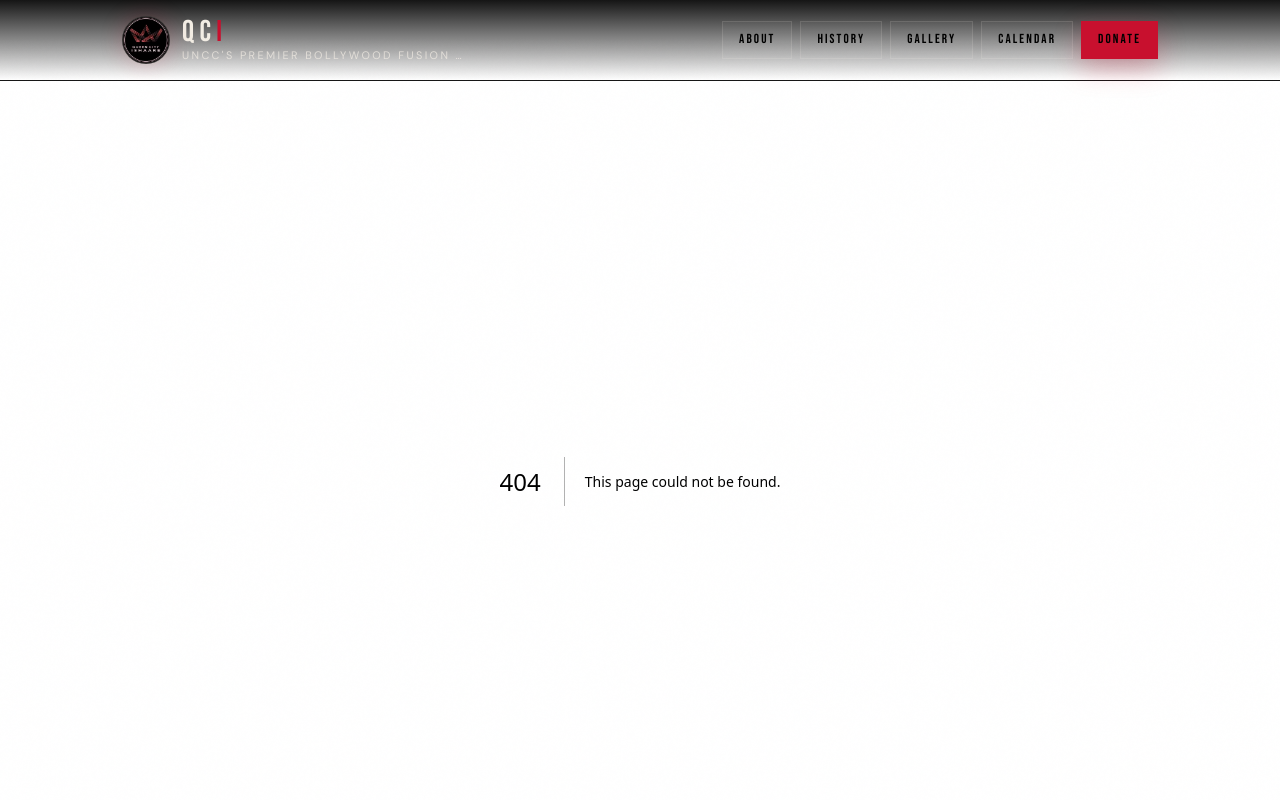
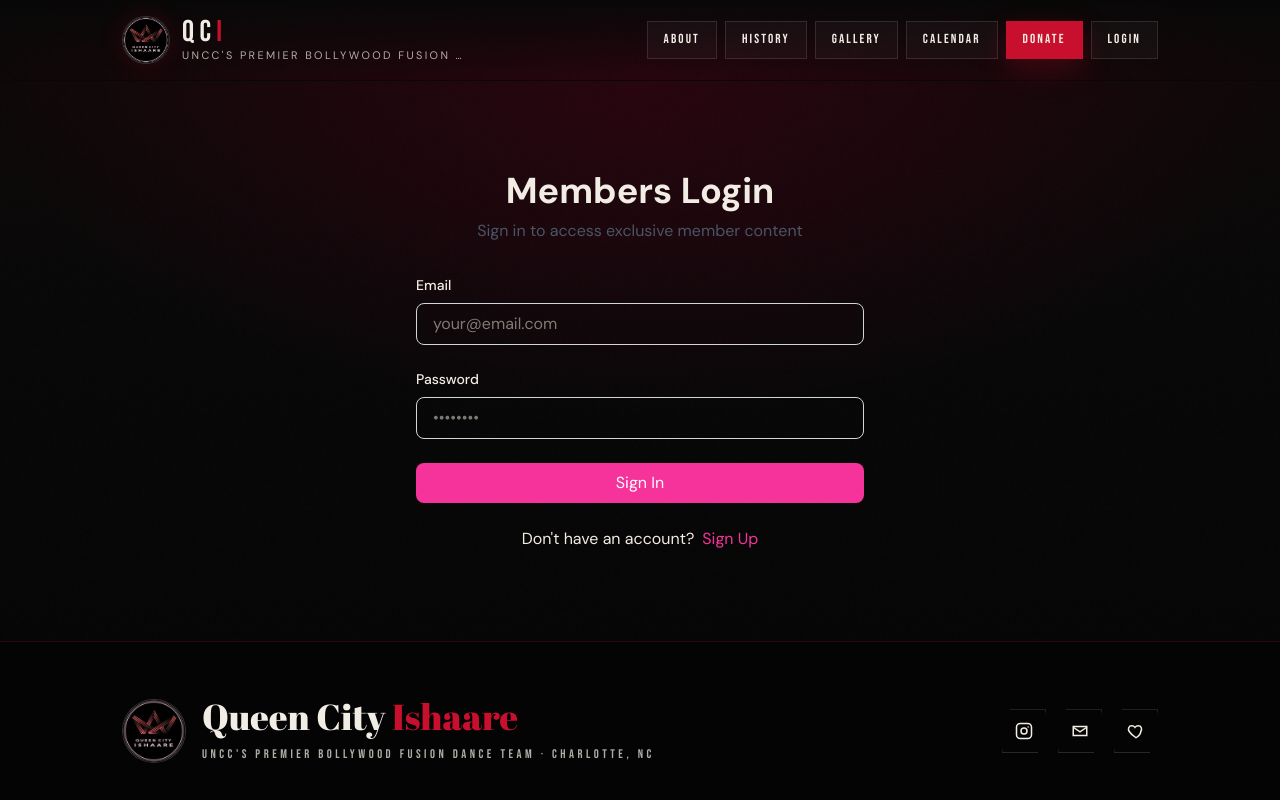
Before and after one commit to HemanthSud/QCI, a Next.js app: page /auth in a window 1280 px wide. Before the commit this address had no page. Shown: the top 800 px of the page. Built offline with nearby package versions, Linux system fonts and the light colour scheme; no server answers.

Commit message:
Add Supabase authentication and members-only page

```diff
--- a/index.html
+++ b/index.html
@@ -24,7 +24,7 @@
     background: var(--black);
     color: var(--cream);
     font-family: 'DM Sans', sans-serif;
-    overflow-x: hidden;
+    overflow-x: hidden
     cursor: none;
   }
 
--- a/package.json
+++ b/package.json
@@ -9,6 +9,7 @@
     "lint": "eslint"
   },
   "dependencies": {
+    "@supabase/supabase-js": "^2.104.0",
     "next": "16.2.4",
     "react": "19.2.4",
     "react-dom": "19.2.4"
--- /dev/null
+++ b/src/app/auth/page.tsx
@@ -0,0 +1,102 @@
+"use client";
+
+import { useState } from "react";
+import { useRouter } from "next/navigation";
+import { useAuth } from "@/components/auth-context";
+
+export default function AuthPage() {
+  const [email, setEmail] = useState("");
+  const [password, setPassword] = useState("");
+  const [isSignUp, setIsSignUp] = useState(false);
+  const [error, setError] = useState("");
+  const [loading, setLoading] = useState(false);
+  const { signIn, signUp } = useAuth();
+  const router = useRouter();
+
+  const handleSubmit = async (e: React.FormEvent) => {
+    e.preventDefault();
+    setError("");
+    setLoading(true);
+
+    try {
+      if (isSignUp) {
+        await signUp(email, password);
+        alert(
+          "Check your email to confirm your account before logging in!"
+        );
+      } else {
+        await signIn(email, password);
+        router.push("/members");
+      }
+    } catch (err) {
+      setError(err instanceof Error ? err.message : "An error occurred");
+    } finally {
+      setLoading(false);
+    }
+  };
+
+  return (
+    <div className="min-h-[70vh] flex items-center justify-center px-4">
+      <div className="w-full max-w-md">
+        <h1 className="text-4xl font-bold mb-2 text-center font-abril-fatface">
+          {isSignUp ? "Join QCI Members" : "Members Login"}
+        </h1>
+        <p className="text-center text-gray-600 mb-8">
+          {isSignUp
+            ? "Create an account to access exclusive member content"
+            : "Sign in to access exclusive member content"}
+        </p>
+
+        <form onSubmit={handleSubmit} className="space-y-6">
+          <div>
+            <label className="block text-sm font-medium mb-2">Email</label>
+            <input
+              type="email"
+              required
+              value={email}
+              onChange={(e) => setEmail(e.target.value)}
+              className="w-full px-4 py-2 border border-gray-300 rounded-lg focus:outline-none focus:ring-2 focus:ring-pink-500"
+              placeholder="your@email.com"
+            />
+          </div>
+
+          <div>
+            <label className="block text-sm font-medium mb-2">Password</label>
+            <input
+              type="password"
+              required
+              value={password}
+              onChange={(e) => setPassword(e.target.value)}
+              className="w-full px-4 py-2 border border-gray-300 rounded-lg focus:outline-none focus:ring-2 focus:ring-pink-500"
+              placeholder="••••••••"
+            />
+          </div>
+
+          {error && (
+            <div className="p-3 bg-red-100 border border-red-400 text-red-700 rounded">
+              {error}
+            </div>
+          )}
+
+          <button
+            type="submit"
+            disabled={loading}
+            className="w-full bg-pink-500 hover:bg-pink-600 disabled:bg-gray-400 text-white font-bold py-2 px-4 rounded-lg transition"
+          >
+            {loading ? "Loading..." : isSignUp ? "Sign Up" : "Sign In"}
+          </button>
+        </form>
+
+        <p className="text-center mt-6">
+          {isSignUp ? "Already have an account?" : "Don't have an account?"}
+          <button
+            onClick={() => setIsSignUp(!isSignUp)}
+            className="ml-2 text-pink-500 hover:underline font-medium"
+          >
+            {isSignUp ? "Sign In" : "Sign Up"}
+          </button>
+        </p>
+      </div>
+    </div>
+  );
+}
--- a/src/app/layout.tsx
+++ b/src/app/layout.tsx
@@ -3,6 +3,7 @@ import { Abril_Fatface, Bebas_Neue, DM_Sans } from "next/font/google";
 
 import { SiteFooter, SiteHeader } from "@/components/site-chrome";
 import { SiteEffects } from "@/components/site-effects";
+import { AuthProvider } from "@/components/auth-context";
 import { siteMeta } from "@/lib/site-data";
 
 import "./globals.css";
@@ -48,12 +49,14 @@ export default function RootLayout({
       lang="en"
     >
       <body suppressHydrationWarning>
+        <AuthProvider>
           <SiteEffects />
           <div className="site-shell flex min-h-screen flex-col">
             <SiteHeader />
             <main className="relative z-10 flex-1">{children}</main>
             <SiteFooter />
           </div>
+        </AuthProvider>
       </body>
     </html>
   );
--- /dev/null
+++ b/src/app/members/page.tsx
@@ -0,0 +1,81 @@
+"use client";
+
+import { useEffect } from "react";
+import { useRouter } from "next/navigation";
+import { useAuth } from "@/components/auth-context";
+
+export default function MembersPage() {
+  const { user, loading, signOut } = useAuth();
+  const router = useRouter();
+
+  useEffect(() => {
+    if (!loading && !user) {
+      router.push("/auth");
+    }
+  }, [user, loading, router]);
+
+  if (loading) {
+    return <div className="min-h-[70vh] flex items-center justify-center">Loading...</div>;
+  }
+
+  if (!user) {
+    return null;
+  }
+
+  const handleSignOut = async () => {
+    await signOut();
+    router.push("/");
+  };
+
+  return (
+    <div className="min-h-[70vh] px-4 py-12">
+      <div className="max-w-2xl mx-auto">
+        <h1 className="text-4xl font-bold mb-6 font-abril-fatface">
+          Members Only
+        </h1>
+
+        <div className="bg-gray-100 p-6 rounded-lg mb-8">
+          <p className="text-lg mb-2">
+            <span className="font-semibold">Logged in as:</span> {user.email}
+          </p>
+          <p className="text-sm text-gray-600">
+            User ID: {user.id}
+          </p>
+        </div>
+
+        <div className="space-y-6">
+          <section>
+            <h2 className="text-2xl font-bold mb-4">Exclusive Member Content</h2>
+            <p className="text-gray-700 mb-4">
+              Welcome to the QCI Members Portal! This is where exclusive content,
+              updates, and resources are shared with our team members.
+            </p>
+            <div className="bg-blue-50 p-4 rounded border border-blue-200">
+              <p className="text-sm text-blue-900">
+                Add your member-exclusive content here! This area is protected
+                and only accessible to authenticated users.
+              </p>
+            </div>
+          </section>
+
+          <section>
+            <h3 className="text-xl font-bold mb-3">Member Features:</h3>
+            <ul className="list-disc list-inside space-y-2 text-gray-700">
+              <li>Access to private announcements</li>
+              <li>Exclusive event information</li>
+              <li>Member resources and files</li>
+              <li>Direct communication with leadership</li>
+            </ul>
+          </section>
+        </div>
+
+        <button
+          onClick={handleSignOut}
+          className="mt-8 bg-red-500 hover:bg-red-600 text-white font-bold py-2 px-6 rounded-lg transition"
+        >
+          Sign Out
+        </button>
+      </div>
+    </div>
+  );
+}
--- /dev/null
+++ b/src/components/auth-context.tsx
@@ -0,0 +1,77 @@
+"use client";
+
+import { createContext, useContext, useEffect, useState } from "react";
+import { User } from "@supabase/supabase-js";
+import { supabase } from "@/lib/supabase-client";
+
+interface AuthContextType {
+  user: User | null;
+  loading: boolean;
+  signUp: (email: string, password: string) => Promise<void>;
+  signIn: (email: string, password: string) => Promise<void>;
+  signOut: () => Promise<void>;
+}
+
+const AuthContext = createContext<AuthContextType | undefined>(undefined);
+
+export function AuthProvider({ children }: { children: React.ReactNode }) {
+  const [user, setUser] = useState<User | null>(null);
+  const [loading, setLoading] = useState(true);
+
+  useEffect(() => {
+    // Check if user is logged in
+    const checkUser = async () => {
+      const {
+        data: { session },
+      } = await supabase.auth.getSession();
+      setUser(session?.user ?? null);
+      setLoading(false);
+    };
+
+    checkUser();
+
+    // Listen for auth changes
+    const {
+      data: { subscription },
+    } = supabase.auth.onAuthStateChange((_event, session) => {
+      setUser(session?.user ?? null);
+    });
+
+    return () => subscription?.unsubscribe();
+  }, []);
+
+  const signUp = async (email: string, password: string) => {
+    const { error } = await supabase.auth.signUp({
+      email,
+      password,
+    });
+    if (error) throw error;
+  };
+
+  const signIn = async (email: string, password: string) => {
+    const { error } = await supabase.auth.signInWithPassword({
+      email,
+      password,
+    });
+    if (error) throw error;
+  };
+
+  const signOut = async () => {
+    const { error } = await supabase.auth.signOut();
+    if (error) throw error;
+  };
+
+  return (
+    <AuthContext.Provider value={{ user, loading, signUp, signIn, signOut }}>
+      {children}
+    </AuthContext.Provider>
+  );
+}
+
+export function useAuth() {
+  const context = useContext(AuthContext);
+  if (context === undefined) {
+    throw new Error("useAuth must be used within AuthProvider");
+  }
+  return context;
+}
--- a/src/components/site-chrome.tsx
+++ b/src/components/site-chrome.tsx
@@ -5,11 +5,13 @@ import Link from "next/link";
 import { useEffect, useState } from "react";
 
 import { navLinks, siteMeta } from "@/lib/site-data";
+import { useAuth } from "@/components/auth-context";
 
 import { Container } from "./ui";
 
 export function SiteHeader() {
   const [isScrolled, setIsScrolled] = useState(false);
+  const { user, loading } = useAuth();
 
   useEffect(() => {
     const handleScroll = () => {
@@ -61,6 +63,14 @@ export function SiteHeader() {
                 {item.label}
               </Link>
             ))}
+            {!loading && (
+              <Link
+                href={user ? "/members" : "/auth"}
+                className="shrink-0 border border-[rgba(242,237,228,0.12)] bg-[rgba(255,255,255,0.03)] px-3 py-2 font-accent text-[0.72rem] uppercase tracking-[0.16em] text-[rgba(242,237,228,0.78)] transition hover:border-[var(--color-gold)] hover:text-[var(--color-gold)] sm:px-4 sm:text-[0.78rem] md:text-[0.82rem]"
+              >
+                {user ? "Members" : "Login"}
+              </Link>
+            )}
           </nav>
         </div>
       </Container>
--- /dev/null
+++ b/src/lib/supabase-client.ts
@@ -0,0 +1,10 @@
+import { createClient } from "@supabase/supabase-js";
+
+const supabaseUrl = process.env.NEXT_PUBLIC_SUPABASE_URL;
+const supabaseKey = process.env.NEXT_PUBLIC_SUPABASE_ANON_KEY;
+
+if (!supabaseUrl || !supabaseKey) {
+  throw new Error("Missing Supabase environment variables");
+}
+
+export const supabase = createClient(supabaseUrl, supabaseKey);
```
Also changed, not shown: 1 other file (tests, documents, lock files or other folders). Lines whose indentation alone changed are shown as unchanged.
